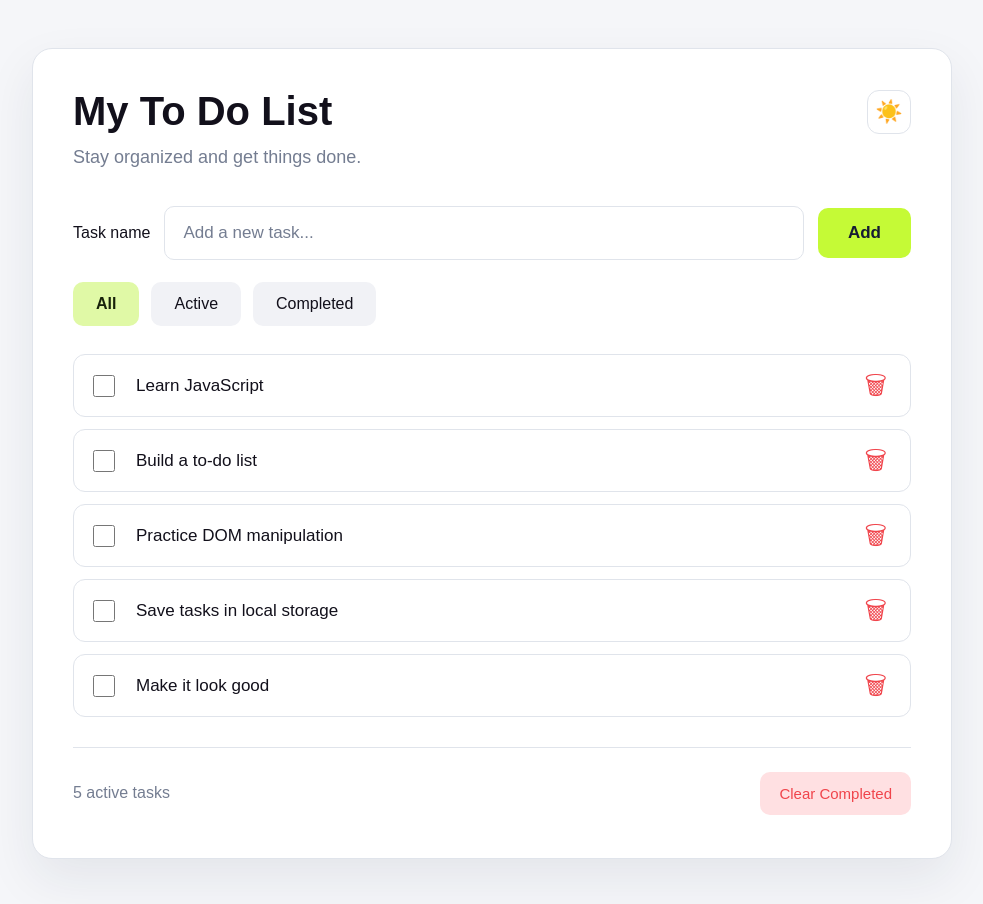
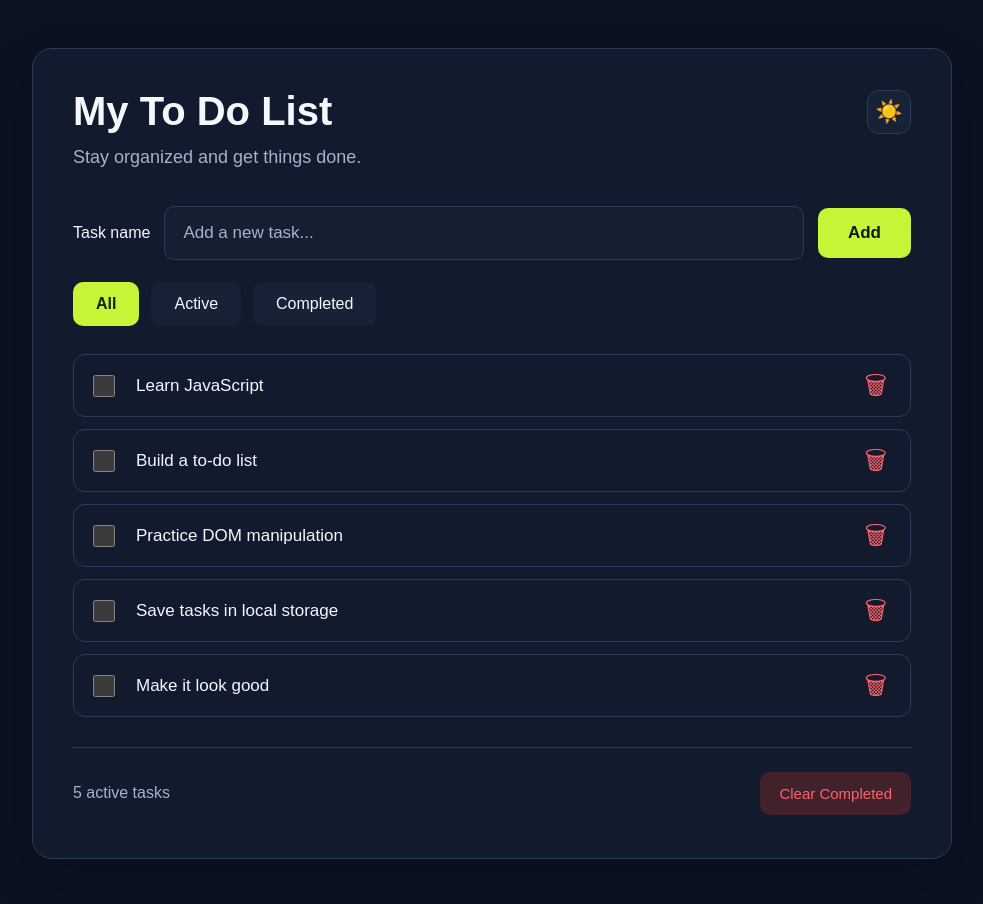
Before and after one commit to Sumaiya707/Task-Manager, a plain HTML site: page index.html in a window 1280 px wide. Both pictures are taken after a click on the button "Switch to dark mode". Shown: the whole page, without its empty margins (148-1131 px from the left). Drawn offline with Linux system fonts and the light colour scheme.

Commit message:
body.dark-mode   to DONE html.dark-mode

```diff
--- a/style.css
+++ b/style.css
@@ -32,7 +32,7 @@
     --card-shadow: 0 20px 50px rgba(30, 40, 60, 0.08);
 }
 
-body.dark-mode {
+html.dark-mode {
     color-scheme: dark;
 
     --page-bg: #0b1220;
@@ -307,7 +307,7 @@ h1 {
     color: #ffffff;
 }
 
-body.dark-mode #clearCompleted:hover {
+html.dark-mode #clearCompleted:hover {
     background: var(--danger-hover-bg);
     color: #ffb0b5;
     border-color: var(--danger-color);
@@ -332,7 +332,7 @@ body.dark-mode #clearCompleted:hover {
     transform: scale(1.05);
 }
 
-body.dark-mode #themeToggle {
+html.dark-mode #themeToggle {
     background: var(--filter-bg);
 }
 
```
